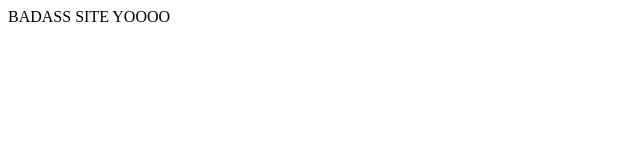
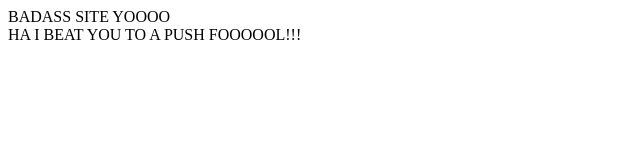
Before and after one commit to gavinossenx/BADDASS, a plain HTML site: page index.html in a window 1280 px wide. Shown: the whole page, without its empty margins (0-640 px from the left). Drawn offline with Linux system fonts and the light colour scheme.

Commit message:
beat you

```diff
--- a/index.html
+++ b/index.html
@@ -8,5 +8,6 @@
 </head>
 <body>
   BADASS SITE YOOOO
+  <div>HA I BEAT YOU TO A PUSH FOOOOOL!!!</div>
 </body>
 </html>
```
